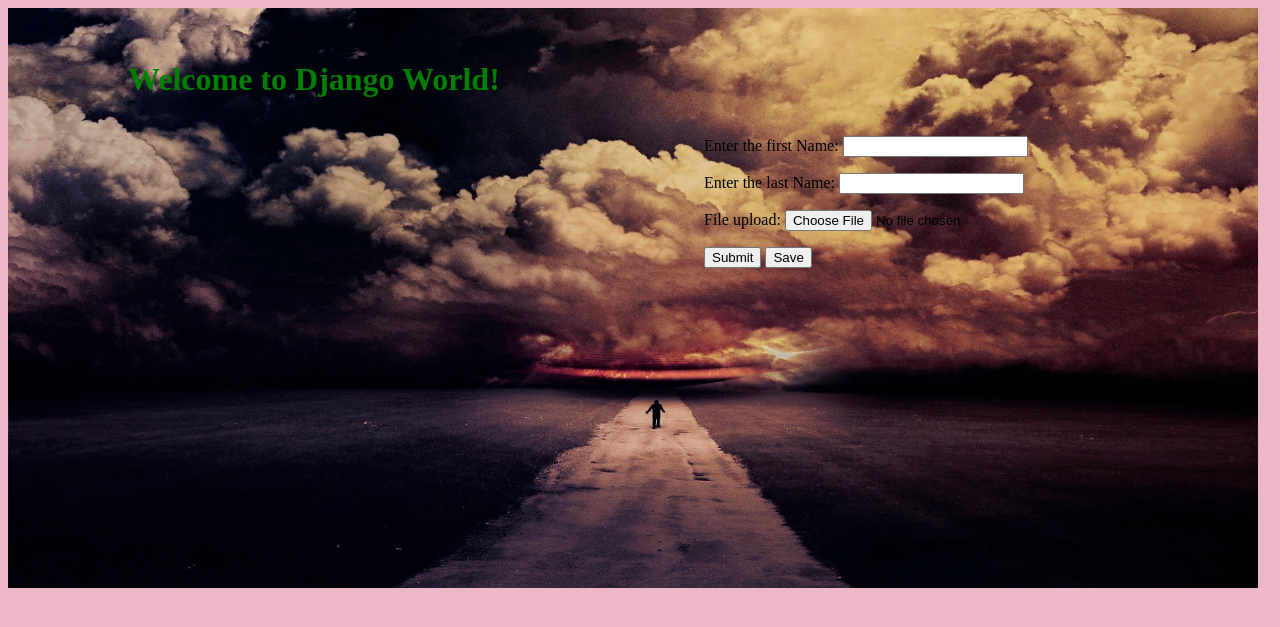
After one commit to pulilohith/Django, a Django app: page /student/ in a window 1280 px wide. The commit adds this page. Shown: the top 627 px of the page. Run offline with Django 3.2, Linux system fonts and the light colour scheme.

Commit message:
File handling django

```diff
--- a/Prep/urls.py
+++ b/Prep/urls.py
@@ -21,5 +21,6 @@ urlpatterns = [
     path('admin/', admin.site.urls),
     path('', views.hello),
     path('show/', views.super_man),
-    path('first_template/', views.first_template),
+    path('auto_template/', views.auto_template),
+    path('student/', views.stud_form),
 ]
--- /dev/null
+++ b/Upbytes/forms.py
@@ -0,0 +1,14 @@
+from django import forms
+from Upbytes.models import Employee
+
+
+class EmpForm(forms.ModelForm):
+    class Meta:
+        model = Employee
+        fields = "__all__"
+
+
+class StudForm(forms.Form):
+    FirstName = forms.CharField(label="Enter the first Name", max_length=50)
+    LastName = forms.CharField(label="Enter the last Name", max_length=50)
+    file_upload = forms.FileField()
--- /dev/null
+++ b/Upbytes/functions/functions.py
@@ -0,0 +1,4 @@
+def handle_file_upload(f):
+    with open('Upbytes/static/Upload_Files/' + f.name, 'wb+') as des:
+        for chunk in f.chunks():
+            des.write(chunk)
--- /dev/null
+++ b/Upbytes/templates/Student.html
@@ -0,0 +1,33 @@
+<!DOCTYPE html>
+<html lang="en">
+<head>
+    <meta charset="UTF-8">
+    <title>Student Details</title>
+</head>
+<style>
+.form{
+    position:absolute;
+    top:15%;
+    left:55%;
+    right:10%;
+    bottom:30%;
+    }
+.head{
+position:absolute;
+    top:5%;
+    left:10%;
+
+}
+</style>
+<body bgcolor="#EDB7C7">
+<h1 class="head" style="color:green"> Welcome to Django World!</h1>
+<form class="form" method="post" enctype="multipart/form-data">
+    {% csrf_token %}
+    {{ form.as_p }}
+    <input type="submit">
+    <button type="submit" class="save btn btn-default">Save</button>
+</form>
+{% load static %}
+<img src="{% static '/background.jfif' %}" alt="bg" width="1250" height="580" />
+</body>
+</html>
--- a/Upbytes/views.py
+++ b/Upbytes/views.py
@@ -1,9 +1,10 @@
 from django.shortcuts import render
-
+from Upbytes.functions.functions import handle_file_upload
 from django.http import HttpResponse, HttpResponseNotAllowed
 import datetime
 from django.views.decorators.http import require_http_methods
 from django.template import loader
+from Upbytes.forms import EmpForm, StudForm
 
 
 def hello(request):
@@ -20,4 +21,28 @@ def super_man(request):
 def first_template(request):
     name = {'name': 'Django World'}
     return HttpResponse(loader.get_template('index.html').render(name))
+
+
 # Create your views here.
+
+def auto_template(request):
+    if request.method == 'POST':
+        emp = EmpForm(request.POST, request.FILE)
+        if emp.is_valid():
+            handle_file_upload(request.FILE['file'])
+            return HttpResponse("Details Saved Successfully!")
+    else:
+        emp = EmpForm()
+    return render(request, "index.html", {'form': emp, 'name': 'Django World'})
+
+
+def stud_form(request):
+    if request.method == 'POST':
+        stu = StudForm(request.POST, request.FILES)
+        if stu.is_valid():
+            # print(request.POST)
+            handle_file_upload(request.FILES['file_upload'])
+            return HttpResponse('Details Saved Successfully')
+    else:
+        stu = StudForm()
+    return render(request, "Student.html", {'form': stu, 'name': 'Junior Django'})
--- a/django reference.txt
+++ b/django reference.txt
@@ -56,3 +56,9 @@ Staticfiles:
                                      <script src="{% 'static', 'js/script.js' %}" type='text/javascript' ></script>
                                                              (path to the file)
                                      <link href="{% 'static', 'css/label.css'}" rel='stylesheet'>
+MODEL FORM:
+
+   1. It will help to create a HTML form using Model class (It comes under the from django import form)
+
+     {{ form.as_p }}  declared under the form tag
+DJANGO FORM:
```
Also changed, not shown: Upbytes/templates/index.html (+14 -1 lines), Upbytes/functions/__init__.py (added), Upbytes/models.py (line endings or trailing spaces).
